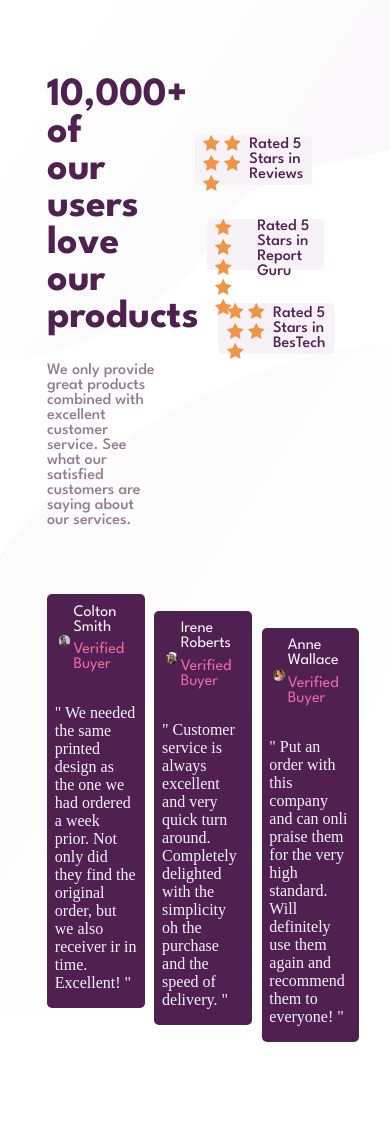
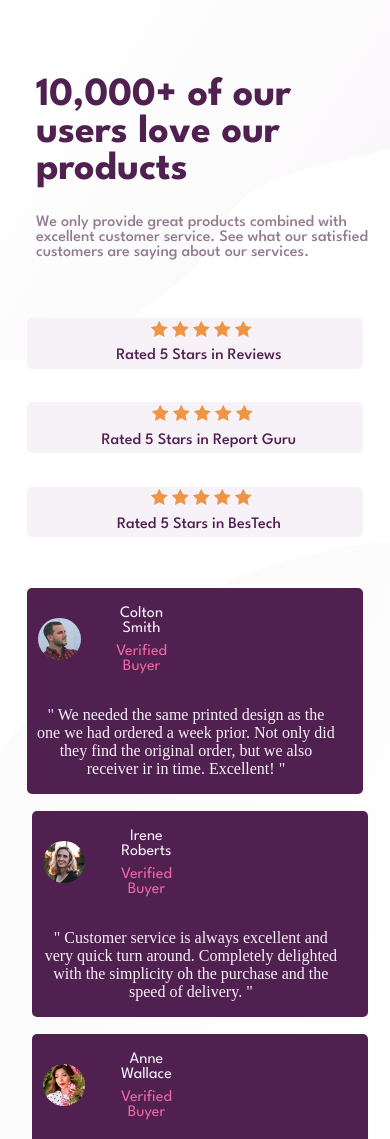
Before and after one commit to DiegoPasaye/socialSection, a plain HTML site: page index.html in a window 390 px wide. Shown: the top 1139 px of the page. Before the commit the page ends 1042 px from the top, so only its background shows below. Drawn offline with Linux system fonts and the light colour scheme.

Commit message:
responsive design

```diff
--- a/index.html
+++ b/index.html
@@ -17,7 +17,7 @@
                 <p>We only provide great products combined with excellent customer service. See what our satisfied customers are saying about our services.</p>
             </div>
 
-            <div class="stars">
+            <div class="starsContainer">
 
                 <div class="reviews">
                     <div class="starImages">
--- a/styles.css
+++ b/styles.css
@@ -179,3 +179,70 @@ h1{
     font-weight: 400;
     margin-top: -1vh;
 }
+
+@media (max-width: 640px){
+    .container{
+        display: flex;
+        flex-direction: column;
+    }
+    .top{
+        display: flex;
+        flex-direction: column;
+        align-items: center;
+    }
+    .tittle{
+        width: 90%;
+        margin-left: 5%;
+    }.tittle h1{
+        width: 100%;
+    }
+
+    .reviews{
+        width: 100%;
+        margin-top: 5vh;
+        display: grid;
+        grid-template-rows: 1fr 1fr;
+        justify-content: center;
+        justify-items: center;
+    }
+    .guru, .bestech{
+        width: 100%;
+        display: grid;
+        grid-template-rows: 1fr 1fr;
+        justify-content: center;
+        justify-items: center;
+        margin-left: 0;
+    }
+    .starsContainer{
+        width: 90%;
+        margin-top: 0;
+        text-align: center;
+    }
+    .down{
+        display: flex;
+        flex-direction: column;
+        margin-left: 0;
+    }
+    .card1, .card2, .card3{
+        width: 90%;
+    }
+    .card1 p, .card2 p, .card3 p{
+        width: 90%;
+        text-align: center;
+    }
+    section{
+        transform: translate(0, 0);
+        margin-left: 5vw;
+    }
+    .separationCards{
+        display: flex;
+        flex-direction: row;
+    }
+    .down{
+        flex-direction: column;
+        align-items: center;
+    }
+    .down img{
+        width: 5vh;
+    }
+}
```
